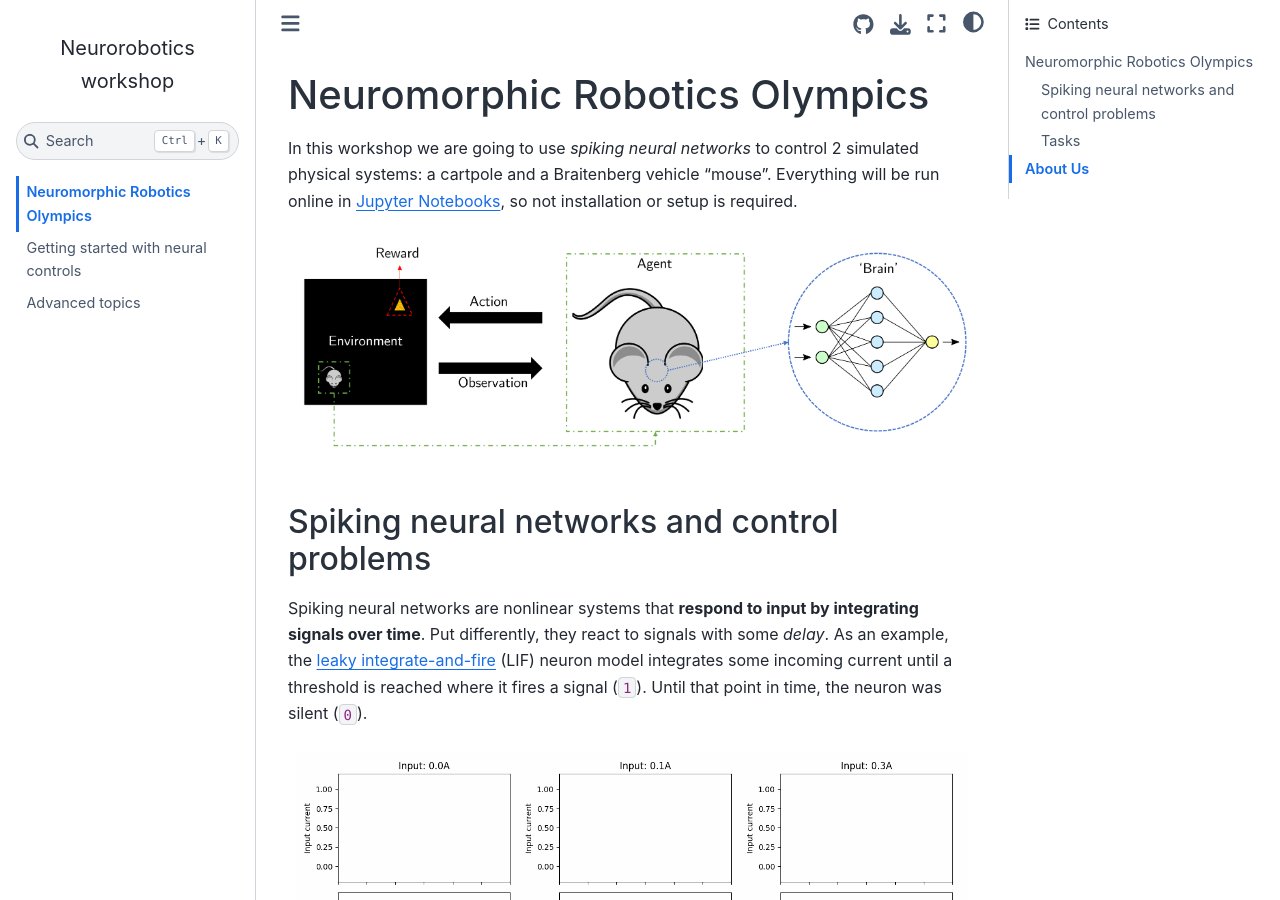
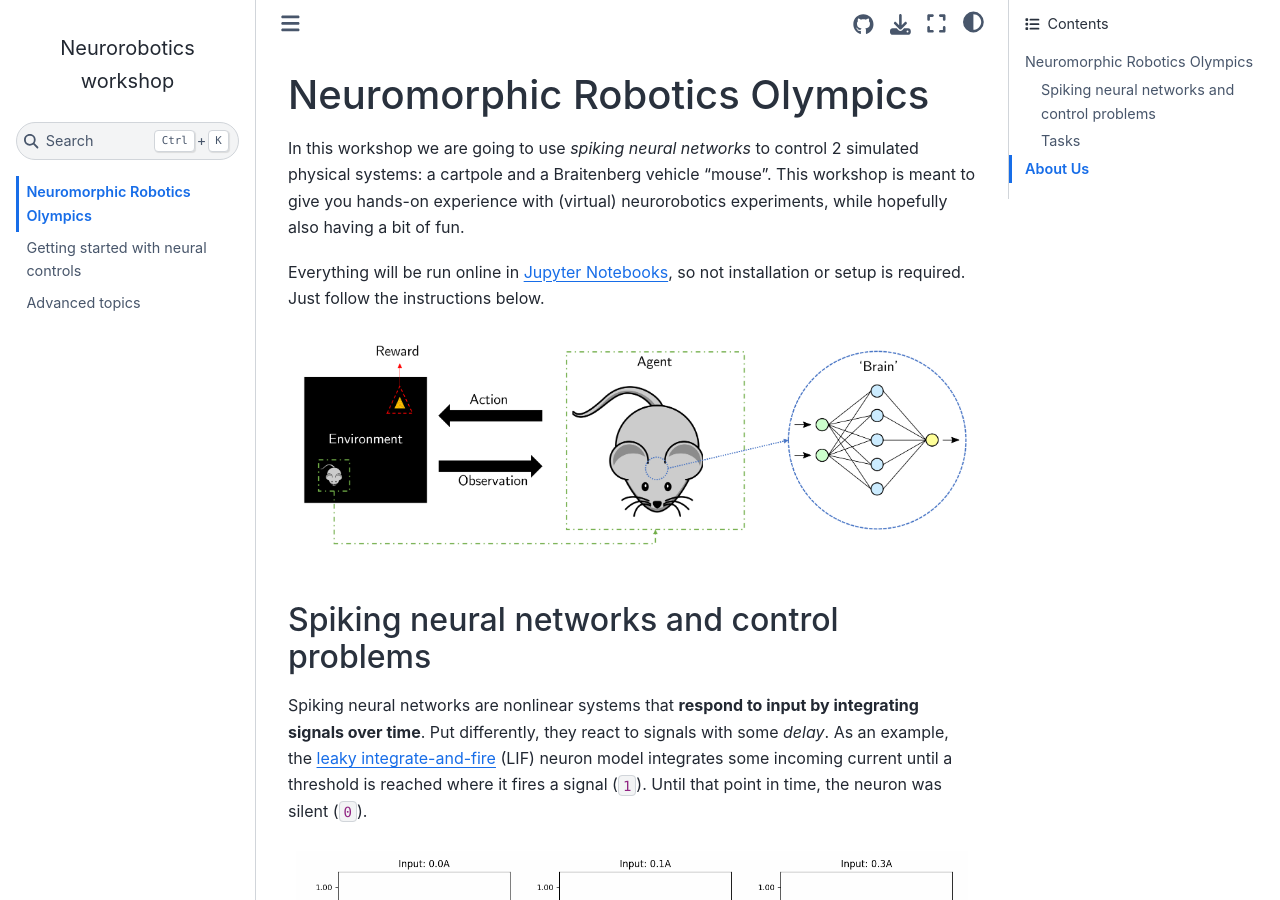
Before and after one commit to ncskth/norse-rl, a Jupyter Book: the page built from book/intro.md, in a window 1280 px wide and 900 px high. Built offline with Jupyter Book 1.0.4 settings and Sphinx 7.4.7 and the Sphinx Book theme 1.1.4, drawn with Linux system fonts in a browser that asks for light colours; some of the changed text lies outside the part shown.

Commit message:
Disambiguated instructions

```diff
--- a/book/intro.md
+++ b/book/intro.md
@@ -2,7 +2,10 @@
 
 In this workshop we are going to use *spiking neural networks* to control 2 simulated physical systems:
 a cartpole and a Braitenberg vehicle "mouse".
+This workshop is meant to give you hands-on experience with (virtual) neurorobotics experiments, while hopefully also having a bit of fun.
+
 Everything will be run online in [Jupyter Notebooks](https://jupyter.org/), so not installation or setup is required.
+Just follow the instructions below.
 
 <p align="center">
 <img src="https://github.com/ncskth/norse-rl/raw/master/book/images/EnvAgentBrain.png"/>
@@ -33,8 +36,10 @@ More information about how to understand and operate spiking neural networks can
 
 ## Tasks
 
-We will be working with two different settings, resulting in three different neurorobotics tasks.
-Your job in this workshop will be to
+We will be working with two different settings, resulting in three different neurorobotics tasks - and a final surprise competition!
+
+To get started with each task, click on the links below.
+
 
 |     Task      |    Description     |      Link      |
 | ------------- | ------------------ | -------------- |
```
